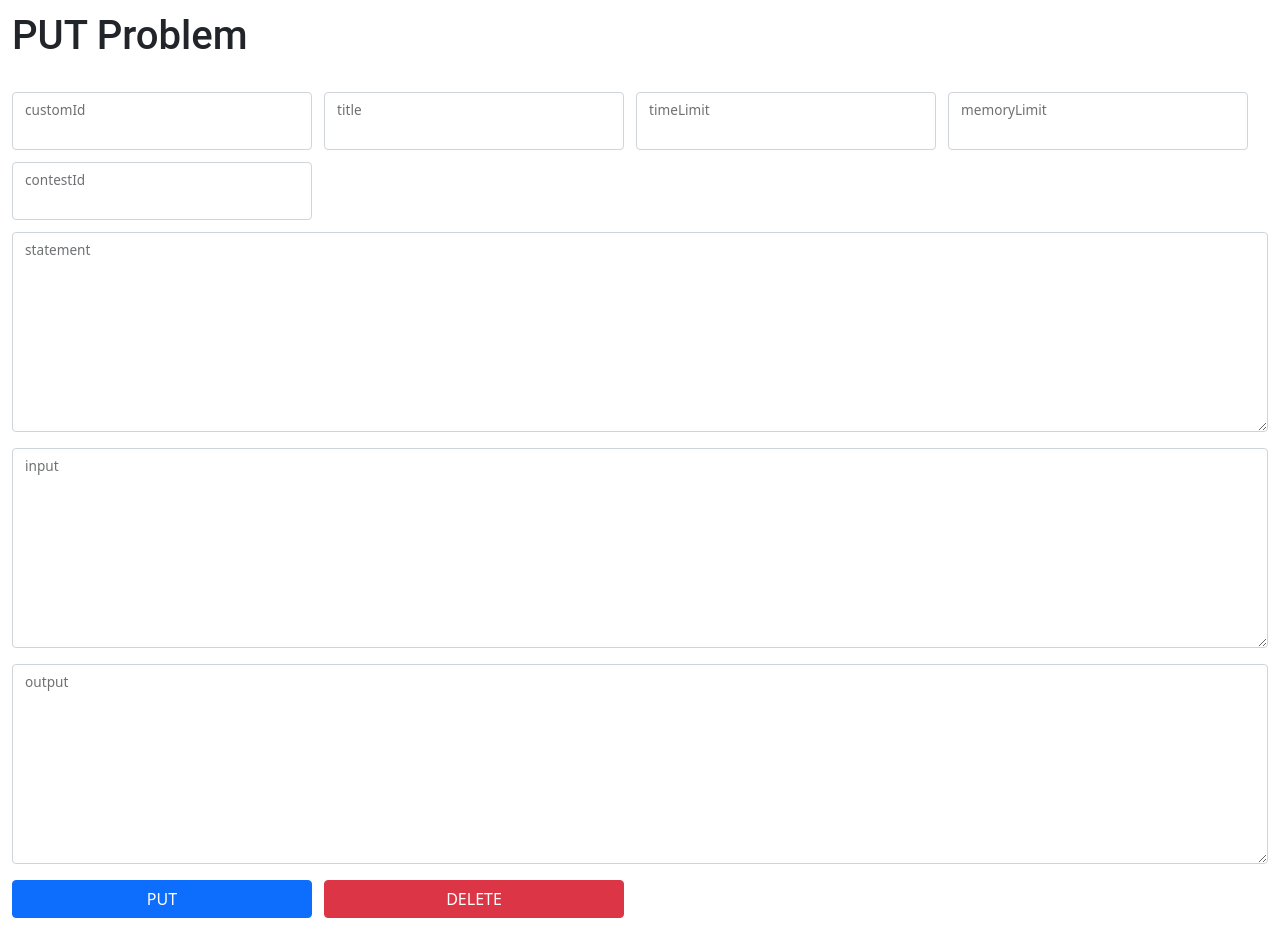
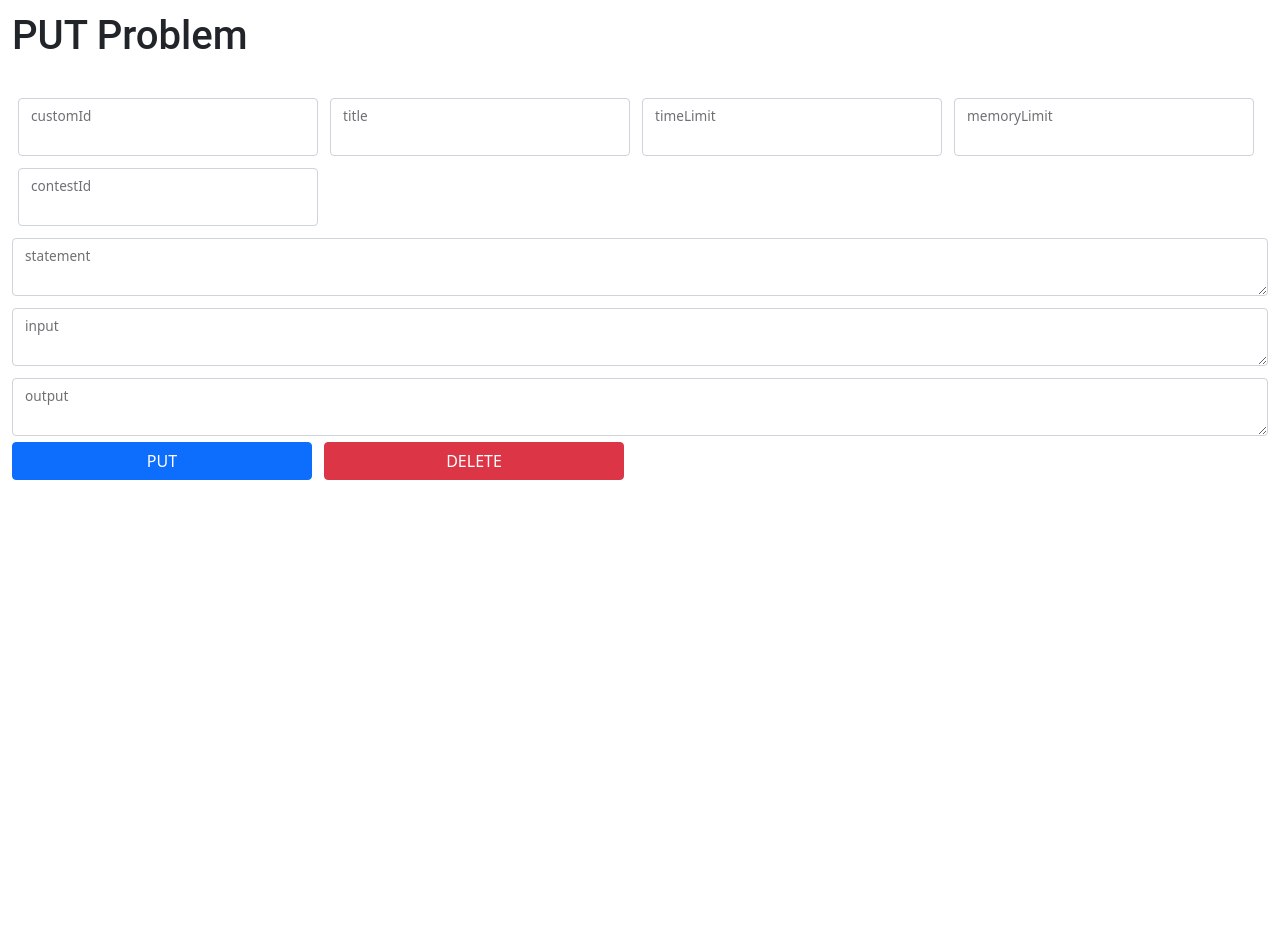
Before and after one commit to Gamma-Online-Judge/gamma-judge-admin, a React (Create React App) app: page /problems in a window 1280 px wide. After the commit the page ends 800 px from the top, so only its background shows below. Built offline with nearby package versions, Linux system fonts and the light colour scheme.

Commit message:
Addition of texarea render type to inputGroup

```diff
--- a/src/components/input/InputGroup.tsx
+++ b/src/components/input/InputGroup.tsx
@@ -6,22 +6,32 @@ interface InputGroupProps<T> {
   onChange: ChangeEventHandler<FormControlElement>;
   model: T;
   keyList: (keyof T)[];
+  renderType?: 'text' | 'textarea';
 }
 
 export default function InputGroup<T>({
   onChange,
   keyList,
   model,
+  renderType = 'text',
 }: InputGroupProps<T>) {
+  const containerClass =
+    renderType === 'textarea' ? 'full-inputs' : 'flex-inputs';
+  const inputClass = renderType === 'textarea' ? 'full-input' : 'flex-input';
   return (
-    <div className="flex-inputs">
+    <div className={containerClass}>
       {keyList.map((key: keyof T) => {
         const value = model[key] || '';
         if (typeof value !== 'string') return null;
         if (typeof key !== 'string') return null;
         return (
-          <FloatingLabel className="input-container" key={key} label={key}>
-            <Form.Control id={key} value={value} onChange={onChange} />
+          <FloatingLabel className={inputClass} key={key} label={key}>
+            <Form.Control
+              as={renderType}
+              id={key}
+              value={value}
+              onChange={onChange}
+            />
           </FloatingLabel>
         );
       })}
--- a/src/components/problems/PutProblem.tsx
+++ b/src/components/problems/PutProblem.tsx
@@ -2,6 +2,7 @@ import { useState } from 'react';
 import { Button, FloatingLabel, Form } from 'react-bootstrap';
 import { putProblem, deleteProblem } from '../../actions/problems.client';
 import { ProblemData } from '../../models/problem';
+import InputGroup from '../input/InputGroup';
 
 type InputEvent = React.ChangeEvent<HTMLInputElement>;
 
@@ -12,7 +13,7 @@ export default function PutProblem() {
     putProblem(problemData);
   }
 
-  function handleDelete(){
+  function handleDelete() {
     deleteProblem(problemData.customId || '');
   }
   function handleInputChange(e: InputEvent) {
@@ -26,10 +27,23 @@ export default function PutProblem() {
       </div>
       <div className="form-container">
         <Form>
-          <div className="flex-inputs">
-            {renderInputAreas(handleInputChange, problemData)}
-          </div>
-          {renderTextAreas(handleInputChange, problemData)}
+          <InputGroup
+            onChange={handleInputChange}
+            model={problemData}
+            keyList={[
+              'customId',
+              'title',
+              'timeLimit',
+              'memoryLimit',
+              'contestId',
+            ]}
+          />
+          <InputGroup
+            onChange={handleInputChange}
+            model={problemData}
+            keyList={['statement', 'input', 'output']}
+            renderType="textarea"
+          />
 
           <Button
             className="input-container"
@@ -77,29 +91,3 @@ function renderTextAreas(
     );
   });
 }
-
-function renderInputAreas(
-  onChange: (e: InputEvent) => void,
-  problemData: ProblemData
-) {
-  const keysOfProblemData: (keyof ProblemData)[] = [
-    'customId',
-    'title',
-    'timeLimit',
-    'memoryLimit',
-    'contestId',
-  ];
-  return keysOfProblemData.map((key: keyof ProblemData) => {
-    if (key === 'sampleInputs') return null;
-    if (key === 'tags') return null;
-    return (
-      <FloatingLabel className="input-container" key={key} label={key}>
-        <Form.Control
-          id={key}
-          value={problemData[key] || ''}
-          onChange={onChange}
-        />
-      </FloatingLabel>
-    );
-  });
-}
--- a/src/index.css
+++ b/src/index.css
@@ -23,6 +23,21 @@ code {
   flex-wrap: wrap;
 }
 
+.full-inputs {
+  display: flex;
+  width: 100%;
+  flex-direction: column;
+}
+.full-input {
+  width: 100%;
+  margin-bottom: 6px;
+  margin-top: 6px;
+}
+.flex-input {
+  margin: 6px;
+  width: 300px;
+}
+
 .input-container {
   margin-bottom: 12px;
   margin-right: 12px;
```
